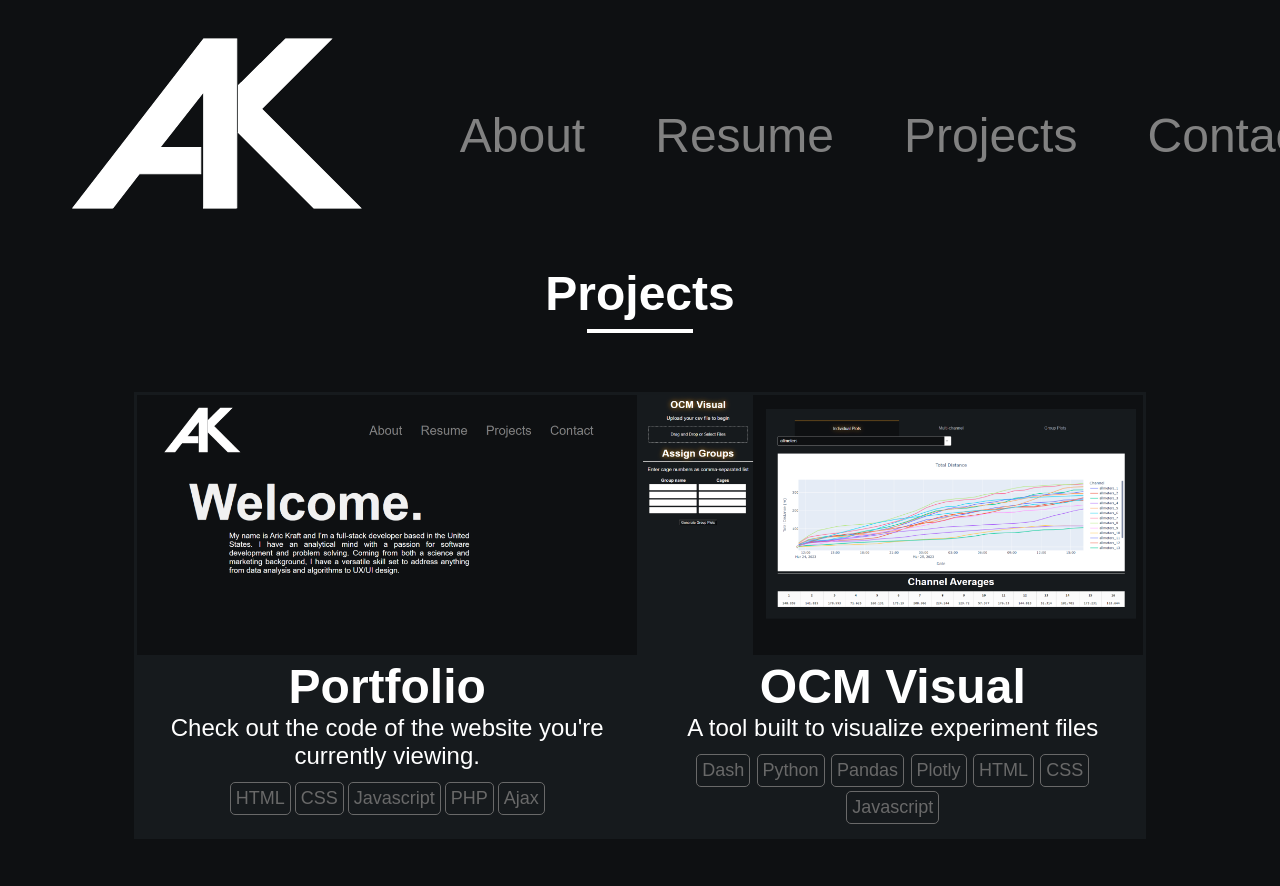
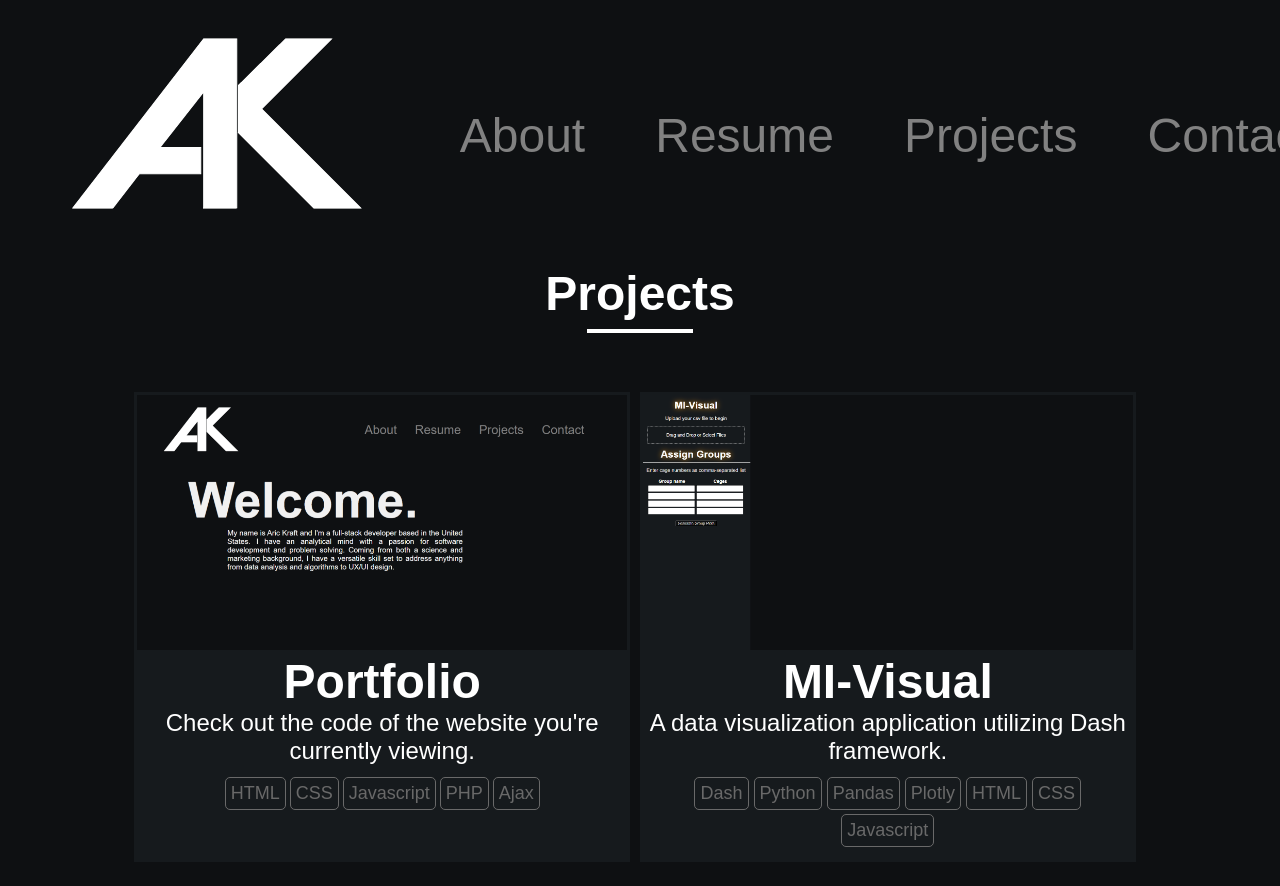
Before and after one commit to aeazy/portfolio, a plain HTML site: page projects.html in a window 1280 px wide. Shown: the top 886 px of the page. Drawn offline with Linux system fonts and the light colour scheme.

Commit message:
correct mi picture and styling

```diff
--- a/projects.html
+++ b/projects.html
@@ -45,9 +45,9 @@
         </div>
 
         <div class="project">
-          <img src="/static/ocmVisual.png" />
-          <h1>OCM Visual</h1>
-          <h2>A tool built to visualize experiment files</h2>
+          <img src="/static/MI-Visual.png" />
+          <h1>MI-Visual</h1>
+          <h2>A data visualization application utilizing Dash framework.</h2>
           <section class="project-tags">
             <p>Dash</p>
             <p>Python</p>
--- a/static/main.css
+++ b/static/main.css
@@ -456,7 +456,7 @@ input {
   border-radius: 5px;
   padding-left: 10px;
   color: black;
-  background-color #fff;
+  background-color: #fff;
 }
 
 textarea {
@@ -582,7 +582,10 @@ textarea {
 
   .project {
     width: 50%;
+    margin: 0 auto;
+    margin-right: 10px;
     display: inline;
+    justify-content: space-evenly;
   }
 
   .form input {
```
Also changed, not shown: static/MI-Visual.png (added), static/ocmVisual.png (deleted).
